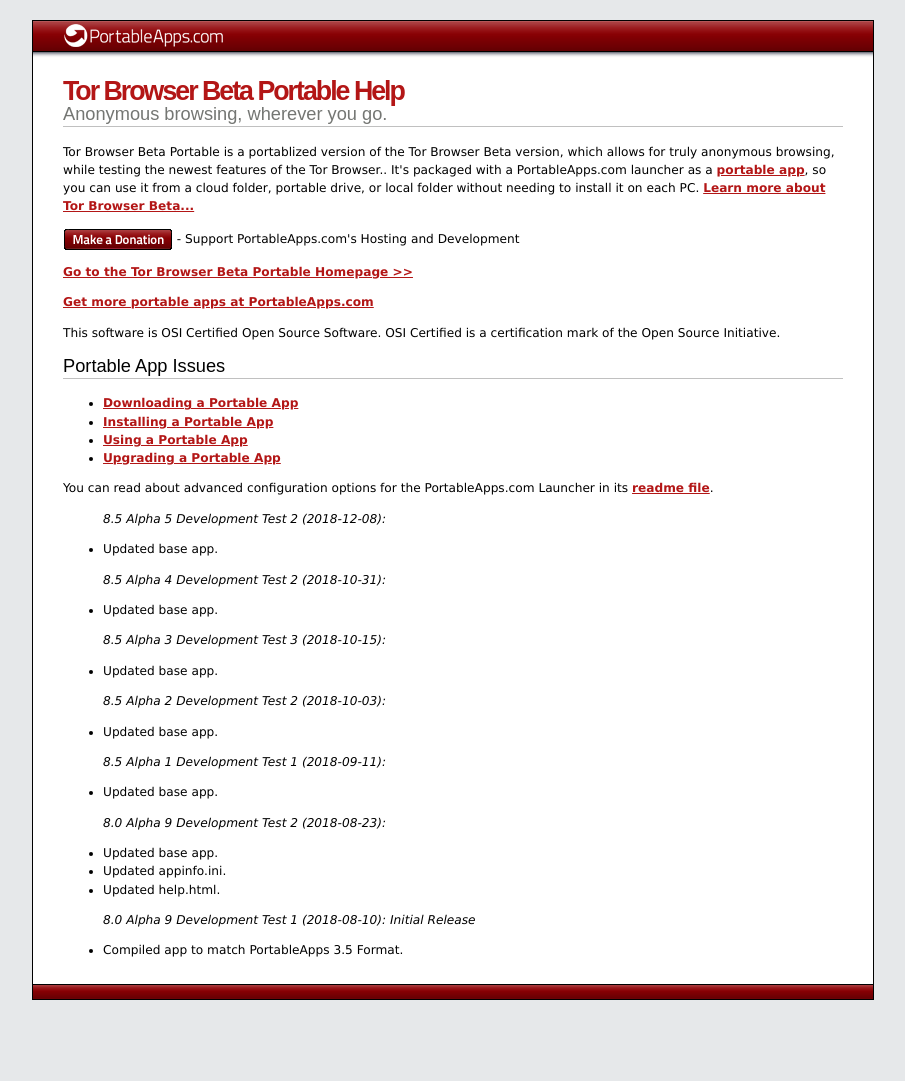
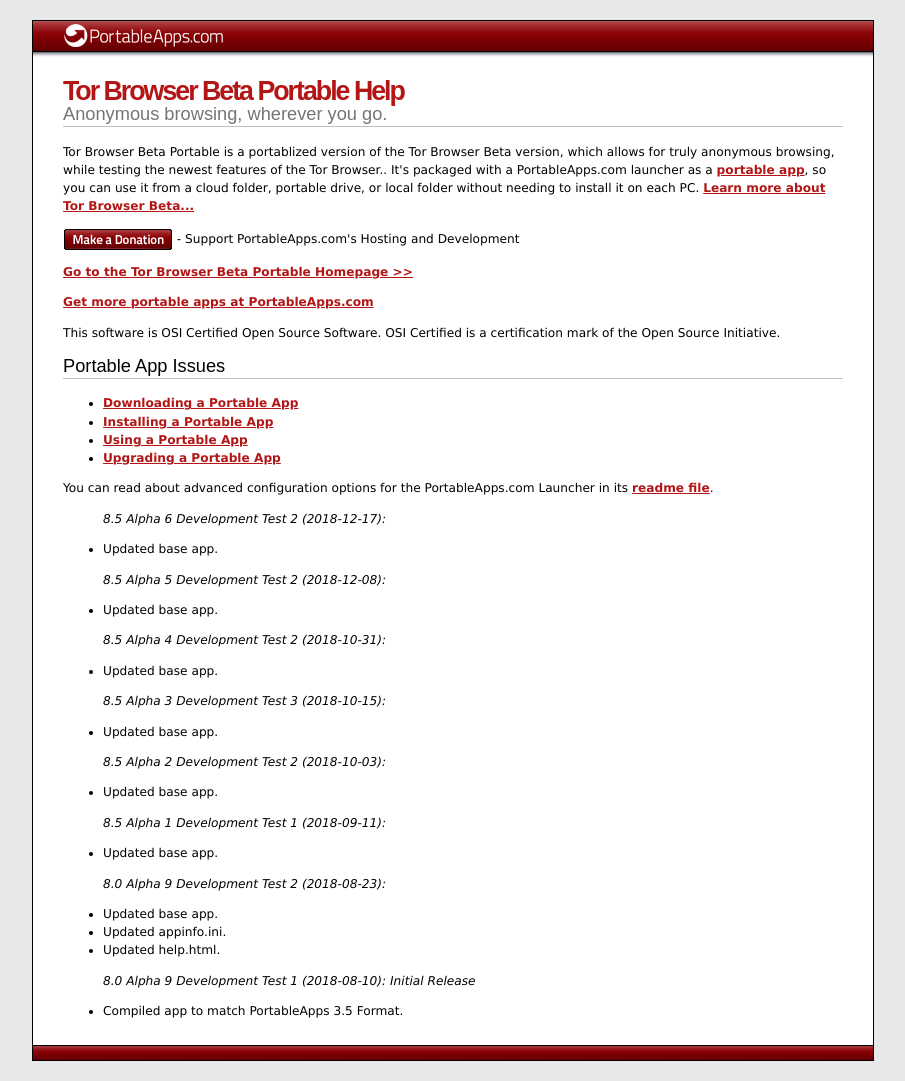
Before and after one commit to JarlPenguin/TorBrowserBetaPortable, a Jekyll site: the page docs/help.html, which Jekyll copies as it is, in a window 1280 px wide. Shown: the whole page, without its empty margins (187-1092 px from the left). Built offline with Jekyll 4.4.1, drawn with Linux system fonts in a browser that asks for light colours; before the commit the page ends 1020 px from its top, so only the background shows below that.

Commit message:
update to alpha 6

```diff
--- a/docs/help.html
+++ b/docs/help.html
@@ -153,6 +153,9 @@
 	<li><a href="https://portableapps.com/support/portable_app#upgrading">Upgrading a Portable App</a></li>
 </ul>
 <p>You can read about advanced configuration options for the PortableApps.com Launcher in its <a href="Other/Source/Readme.txt">readme file</a>.</p>
+<ul><em>8.5 Alpha 6 Development Test 2 (2018-12-17):</em></ul>
+	<ul><li>Updated base app.</li>
+</ul>
 <ul><em>8.5 Alpha 5 Development Test 2 (2018-12-08):</em></ul>
 	<ul><li>Updated base app.</li>
 </ul>
--- a/help.html
+++ b/help.html
@@ -153,6 +153,9 @@
 	<li><a href="https://portableapps.com/support/portable_app#upgrading">Upgrading a Portable App</a></li>
 </ul>
 <p>You can read about advanced configuration options for the PortableApps.com Launcher in its <a href="Other/Source/Readme.txt">readme file</a>.</p>
+<ul><em>8.5 Alpha 6 Development Test 2 (2018-12-17):</em></ul>
+	<ul><li>Updated base app.</li>
+</ul>
 <ul><em>8.5 Alpha 5 Development Test 2 (2018-12-08):</em></ul>
 	<ul><li>Updated base app.</li>
 </ul>
```
Also changed, not shown: docs/index.md (+1 -1 lines), docs/readme.md, 1 other file.
